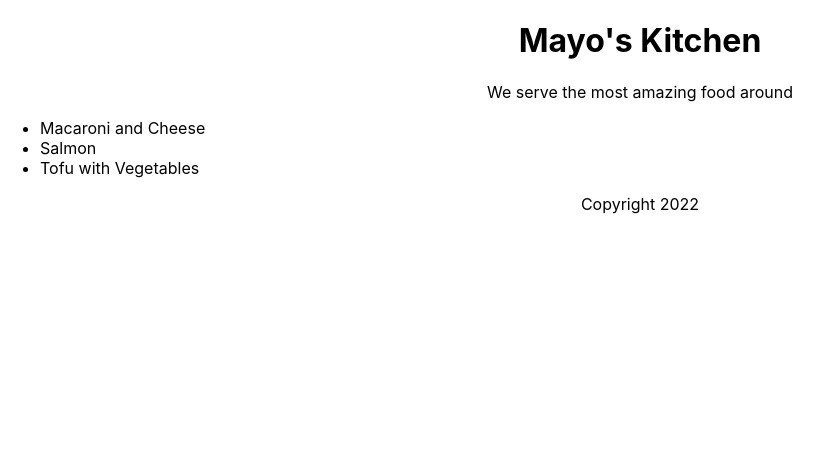
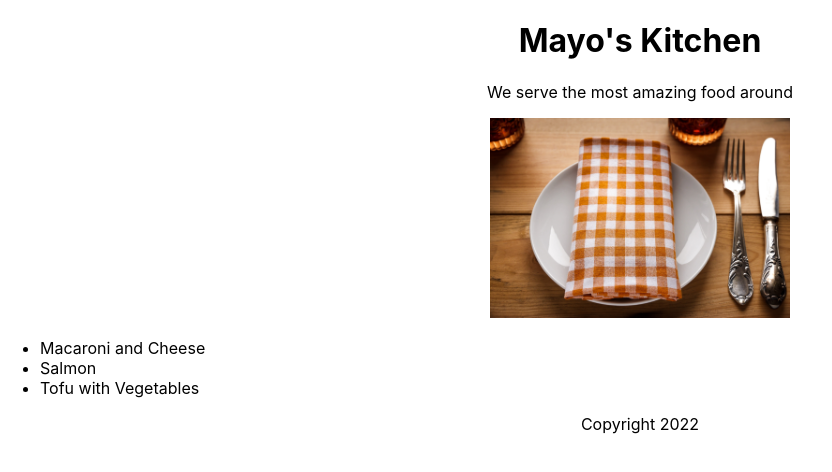
Before and after one commit to ebenofere/reactjs-essential-training-eve-porcello, a React (Create React App) app: page / in a window 1280 px wide. Shown: the top 472 px of the page, without its empty margins (0-832 px from the left). Built offline with nearby package versions, Linux system fonts and the light colour scheme.

Commit message:
4. displaying images with React

```diff
--- a/src/App.js
+++ b/src/App.js
@@ -1,4 +1,5 @@
 import "./App.css";
+import restaurant from "./restaurant.jpg";
 
 function Header({ name }) {
   return (
@@ -12,6 +13,15 @@ function Main({ adjective, dishes }) {
   return (
     <section>
       <p>We serve the most {adjective} food around</p>
+      <img
+        src={restaurant}
+        height={200}
+        alt="napkin and silverware at a restaurant table"
+      />
+      {/* <img
+        src="https://res.cloudinary.com/ebenofere/image/upload/v1630338291/passport_a4f5uc.jpg"
+        height={200}
+      /> */}
       <ul style={{ textAlign: "left" }}>
         {dishes.map((dish) => (
           <li key={dish.id}>{dish.title}</li>
@@ -32,6 +42,7 @@ function Footer({ year }) {
 const dishes = ["Macaroni and Cheese", "Salmon", "Tofu with Vegetables"];
 
 const dishObjects = dishes.map((dish, i) => ({ id: i, title: dish }));
+
 console.log(dishObjects, "dishObjects");
 
 function App() {
```
Also changed, not shown: src/restaurant.jpg (added).
